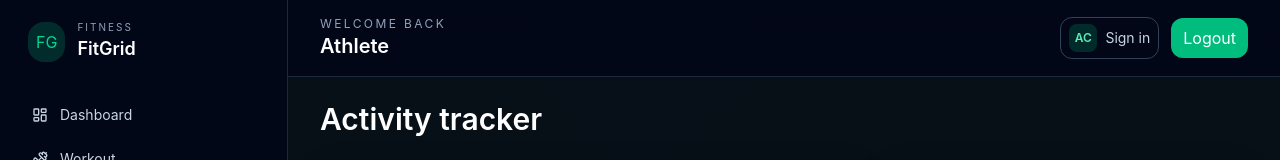
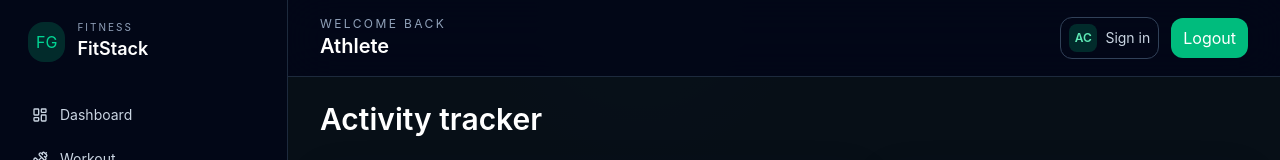
Before and after one commit to 22shashank/FITNESSTRACKER, a React (Vite) app: page /activity in a window 1280 px wide. Shown: the top 160 px of the page. Built offline with nearby package versions, Linux system fonts and the light colour scheme; no server answers.

Commit message:
chnge in sidebar.jsx

```diff
--- a/src/components/Sidebar.jsx
+++ b/src/components/Sidebar.jsx
@@ -19,7 +19,7 @@
         <div className="rounded-2xl bg-emerald-500/20 p-2 text-emerald-400">FG</div>
         <div>
           <p className="text-[10px] uppercase tracking-[0.2em] text-slate-400">Fitness</p>
-          <h1 className="text-lg font-semibold text-white">FitGrid</h1>
+          <h1 className="text-lg font-semibold text-white">FitStack</h1>
         </div>
       </div>
 
```
